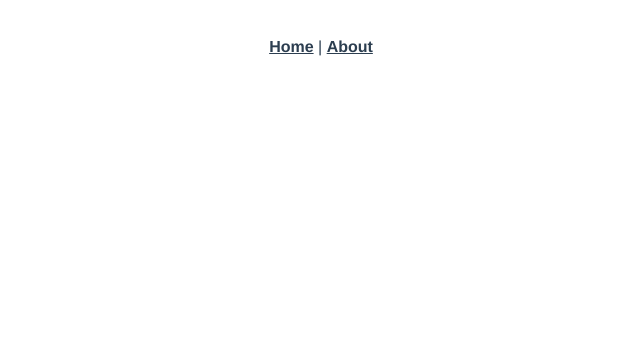
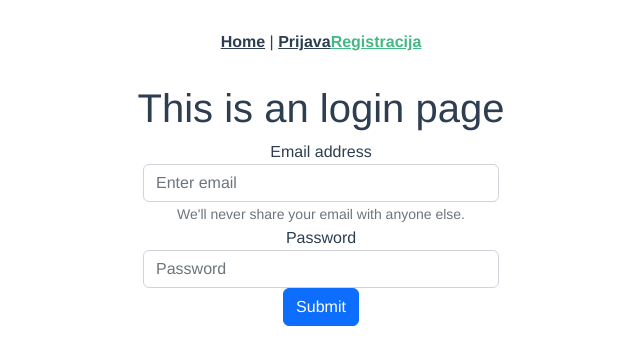
Before and after one commit to Blaxor44/catty, a Vue app: page /signup in a window 1280 px wide. Before the commit this address had no page. Shown: the top 364 px of the page, without its empty margins (319-959 px from the left). Built offline with nearby package versions, Linux system fonts and the light colour scheme.

Commit message:
prvi commit

```diff
--- a/public/index.html
+++ b/public/index.html
@@ -6,6 +6,9 @@
     <meta name="viewport" content="width=device-width,initial-scale=1.0">
     <link rel="icon" href="<%= BASE_URL %>favicon.ico">
     <title><%= htmlWebpackPlugin.options.title %></title>
+    <link href="https://cdn.jsdelivr.net/npm/bootstrap@5.2.0/dist/css/bootstrap.min.css" rel="stylesheet" integrity="sha384-gH2yIJqKdNHPEq0n4Mqa/HGKIhSkIHeL5AyhkYV8i59U5AR6csBvApHHNl/vI1Bx" crossorigin="anonymous">
+
+
   </head>
   <body>
     <noscript>
--- a/src/App.vue
+++ b/src/App.vue
@@ -1,7 +1,8 @@
 <template>
   <nav>
     <router-link to="/">Home</router-link> |
-    <router-link to="/about">About</router-link>
+    <router-link to="/login">Prijava</router-link>
+    <router-link to="/signup">Registracija</router-link>
   </nav>
   <router-view/>
 </template>
--- a/src/router/index.js
+++ b/src/router/index.js
@@ -8,12 +8,20 @@ const routes = [
     component: HomeView
   },
   {
-    path: '/about',
-    name: 'about',
+    path: '/login',
+    name: 'login',
     // route level code-splitting
     // this generates a separate chunk (about.[hash].js) for this route
     // which is lazy-loaded when the route is visited.
-    component: () => import(/* webpackChunkName: "about" */ '../views/AboutView.vue')
+    component: () => import(/* webpackChunkName: "login" */ '../views/Login.vue')
+  },
+  {
+    path: '/signup',
+    name: 'signup',
+    // route level code-splitting
+    // this generates a separate chunk (about.[hash].js) for this route
+    // which is lazy-loaded when the route is visited.
+    component: () => import(/* webpackChunkName: "signup" */ '../views/Signup.vue')
   }
 ]
 
--- a/src/views/AboutView.vue
+++ /dev/null
@@ -1,5 +0,0 @@
-<template>
-  <div class="about">
-    <h1>This is an about page</h1>
-  </div>
-</template>
--- /dev/null
+++ b/src/views/Login.vue
@@ -0,0 +1,29 @@
+<template>
+  <div class="about">
+  <h1>This is an login page</h1>
+  <div class="container">
+  <div class="row">
+  <div class="col-sm"></div>
+  <div class="col-sm">
+  <form>
+  <div class="form-group">
+  <label for="exampleInputEmail1">Email address</label>
+  <input type="email" class="form-control"
+ id="exampleInputEmail1" aria-describedby="emailHelp" placeholder="Enter
+ email" />
+  <small id="emailHelp" class="form-text text-muted" >We'll
+ never share your email with anyone else.</small>
+  </div>
+  <div class="form-group">
+  <label for="exampleInputPassword1">Password</label>
+  <input type="password" class="form-control"
+ id="exampleInputPassword1" placeholder="Password" />
+  </div>
+  <button type="submit" class="btn btn-primary">Submit</button>
+  </form>
+  </div>
+  <div class="col-sm"></div>
+  </div>
+  </div>
+  </div>
+ </template>
--- /dev/null
+++ b/src/views/Signup.vue
@@ -0,0 +1,29 @@
+<template>
+    <div class="about">
+    <h1>This is an login page</h1>
+    <div class="container">
+    <div class="row">
+    <div class="col-sm"></div>
+    <div class="col-sm">
+    <form>
+    <div class="form-group">
+    <label for="exampleInputEmail1">Email address</label>
+    <input type="email" class="form-control"
+   id="exampleInputEmail1" aria-describedby="emailHelp" placeholder="Enter
+ email" />
+    <small id="emailHelp" class="form-text text-muted" >We'll
+   never share your email with anyone else.</small>
+    </div>
+    <div class="form-group">
+    <label for="exampleInputPassword1">Password</label>
+    <input type="password" class="form-control"
+   id="exampleInputPassword1" placeholder="Password" />
+    </div>
+    <button type="submit" class="btn btn-primary">Submit</button>
+    </form>
+    </div>
+    <div class="col-sm"></div>
+    </div>
+    </div>
+    </div>
+   </template>
```
